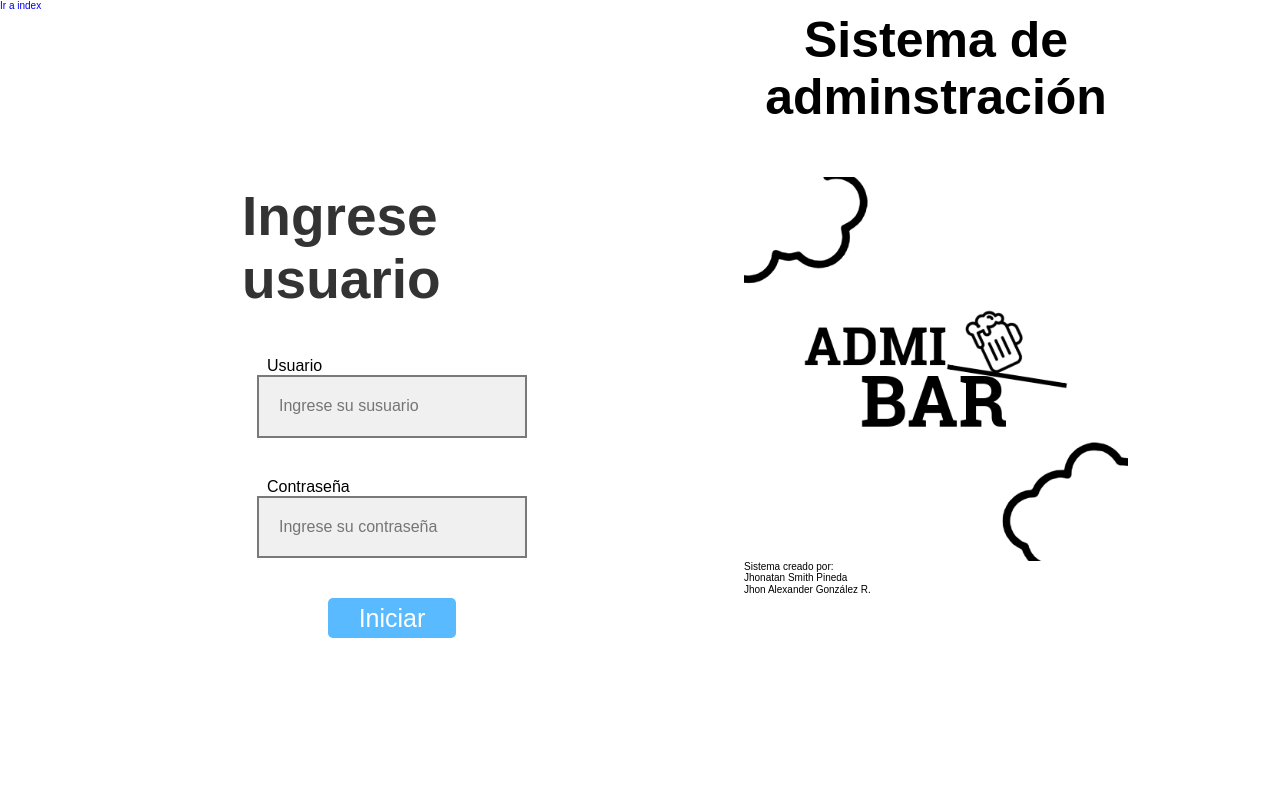
After one commit to JhonSmith02/AdmiBar, a PHP site: page /login.html in a window 1280 px wide. The commit adds this page. Run offline with PHP 8.4, Linux system fonts and the light colour scheme.

Commit message:
Creación, e implementación de estílos del login, con respectivos cambios menores en el package.json

```diff
--- a/build/css/app.css
+++ b/build/css/app.css
@@ -1,3 +1,4 @@
+@charset "UTF-8";
 /*! normalize.css v8.0.1 | MIT License | github.com/necolas/normalize.css */
 /* Document
    ========================================================================== */
@@ -366,3 +367,79 @@ img {
   height: auto;
   display: block;
 }
+
+input {
+  background-color: #f0f0f0; /* Color de fondo */
+  border: 2px solid #797979; /* Borde sólido */
+  border-radius: 0px; /* Bordes redondeados */
+  padding: 2rem; /* Espaciado interno */
+  font-size: 16px; /* Tamaño de fuente */
+}
+
+.button {
+  font-size: 2.5rem;
+  width: 10vw;
+  height: 5vh;
+  background-color: #5ABAFF;
+  border-radius: 0.5rem;
+  border: none;
+  color: white;
+  cursor: pointer;
+}
+
+.login-section {
+  width: 100vw;
+  height: 100vh;
+  display: flex;
+}
+
+.login-form {
+  width: 55vw;
+  display: flex;
+  justify-content: center;
+  align-items: center;
+}
+
+.form-contain {
+  width: 25vw;
+  display: flex;
+  padding: 1rem;
+  flex-direction: column;
+  justify-content: center;
+  align-items: center;
+}
+
+.title-login h2 {
+  margin-top: 0;
+  color: #333;
+  font-size: 5.5rem;
+}
+
+.form-user {
+  width: 90%;
+  display: flex;
+  flex-direction: column;
+  gap: 5vh;
+  align-items: center;
+}
+
+.form-group {
+  display: flex;
+  flex-direction: column;
+  font-size: 1.6rem;
+  width: 100%;
+}
+
+.form-group label {
+  padding-left: 1rem;
+}
+
+.text-logrfom h3 {
+  font-size: 5rem;
+}
+
+
+
+.logo-formcontainer {
+  width: 30vw;
+}
--- a/index.html
+++ b/index.html
@@ -4,12 +4,13 @@
 <head>
     <meta charset="UTF-8">
     <meta name="viewport" content="width=device-width, initial-scale=1.0">
+    <meta http-equiv="refresh" content="0; url=login.html">
     <link rel="stylesheet" href="build/css/app.css">
     <title>AdmiBar</title>
 </head>
 
 <body>
-
+    <a href="/src/html/login.html">Ir al Login</a>
 </body>
 
 </html>
--- /dev/null
+++ b/login.html
@@ -0,0 +1,63 @@
+<!DOCTYPE html>
+<html lang="en">
+
+<head>
+    <meta charset="UTF-8">
+    <meta name="viewport" content="width=device-width, initial-scale=1.0">
+    <link rel="stylesheet" href="build/css/app.css">
+    <title>AdmiBar</title>
+</head>
+
+<body>
+    <a href="../../index.html">Ir a index</a>
+    <div class="login-section contenedor">
+        <div class="login-form">
+            <div class="form-contain">
+                <div class="title-login">
+                    <h2>Ingrese usuario</h2>
+                </div>
+
+                <div class="form-user">
+                    <div class="form-group">
+                        <label for="usuario">Usuario</label>
+                        <input
+                        type="text"
+                        id="usuario"
+                        name="usuario"
+                        placeholder="Ingrese su susuario"
+                        required
+                        >
+                    </div>
+
+                    <div class="form-group">
+                        <label for="contraseña">Contraseña</label>
+                        <input
+                        type="password"
+                        id="contraseña"
+                        name="contraseña"
+                        placeholder="Ingrese su contraseña"
+                        required
+                        >
+                    </div>
+
+                    <button type="submit" class="send-form button">Iniciar</button>
+                </div>
+            </div>
+        </div>
+
+        <div class="login-logo">
+            <div class="text-logrfom">
+                <h3>Sistema de <br> adminstración</h3>
+            </div>
+            <div class="logo-formcontainer">
+                <img src="./src/images/Logo-login.png" alt="Admibar-logo">
+            </div>
+            <div class="creditos">
+                <span>Sistema creado por: <br></span>
+                <span>Jhonatan Smith Pineda <br> Jhon Alexander González R.</span>
+            </div>
+        </div>
+    </div>
+</body>
+
+</html>
--- a/package.json
+++ b/package.json
@@ -3,6 +3,7 @@
   "version": "1.0.0",
   "description": "Este proyecto es un sistema de administracion para un bar, y es el proyecto de grado",
   "main": "index.js",
+  "type": "module",
   "scripts": {
     "dev": "gulp dev"
   },
--- a/src/scss/base/_global.scss
+++ b/src/scss/base/_global.scss
@@ -17,6 +17,7 @@ body{
     font-optical-sizing: auto;
     font-style: normal;
     color: v.$negro;
+    background-color: aqua;
 }
 
 p{
@@ -59,3 +60,22 @@ img{
     height: auto;
     display: block;
 }
+
+input {
+    background-color: #f0f0f0; /* Color de fondo */
+    border: 2px solid #797979; /* Borde sólido */
+    border-radius: 0px; /* Bordes redondeados */
+    padding: 2rem; /* Espaciado interno */
+    font-size: 16px; /* Tamaño de fuente */
+}
+
+.button {
+    font-size:2.5rem;
+    width: 10vw;
+    height: 5vh;
+    background-color: v.$azul_claro;
+    border-radius: 0.5rem;
+    border: none;
+    color: white;
+    cursor: pointer;
+}
--- a/src/scss/base/_variables.scss
+++ b/src/scss/base/_variables.scss
@@ -3,7 +3,7 @@ $gris_claro:#EFEFEF;
 $gris_oscuro:#ABA9A9;
 $negro:#000000;
 $blanco:#FFFFFF;
-$asul_claro:#5ABAFF;
+$azul_claro:#5ABAFF;
 $verde_claro:#24F82B;
 $rojo_claro:#F53029;
 
--- a/src/scss/layout/_index.scss
+++ b/src/scss/layout/_index.scss
@@ -0,0 +1 @@
+@forward 'login';
--- /dev/null
+++ b/src/scss/layout/_login.scss
@@ -0,0 +1,69 @@
+@use 'variables' as v;
+
+.login-section {
+    width: 100vw;
+    height: 100vh;
+    display: flex;
+}
+
+.login-form {
+    width: 55vw;
+    display: flex;
+    justify-content: center;
+    align-items: center;
+}
+
+.form-contain {
+    width: 25vw;
+    display: flex;
+    padding: 1rem;
+    flex-direction: column;
+    justify-content: center;
+    align-items: center;
+}
+
+.title-login h2 {
+    margin-top: 0;
+    color: #333;
+    font-size: 5.5rem;
+}
+
+.form-user {
+    width: 90%;
+    display: flex;
+    flex-direction: column;
+    gap: 5vh;
+    align-items: center;
+}
+
+.form-group {
+    display: flex;
+    flex-direction: column;
+    font-size: 1.6rem;
+    width: 100%;
+}
+
+.form-group label {
+    padding-left: 1rem;
+}
+
+.text-logrfom h3 {
+    font-size: 5rem;
+}
+
+.login-logo {
+    width: 45vw;
+    display: flex;
+    flex-direction: column;
+    align-items: baseline;
+    justify-content: space-evenly;
+    padding-left: 3rem;
+}
+
+.logo-formcontainer {
+    width: 30vw;
+}
+
+.creditos span {
+    font-size: 2rem;
+}
```
